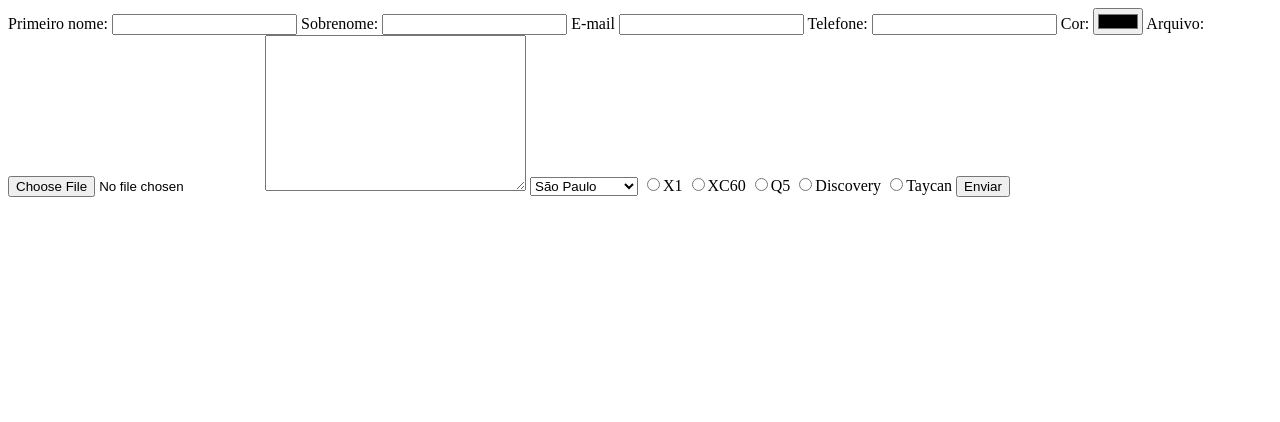
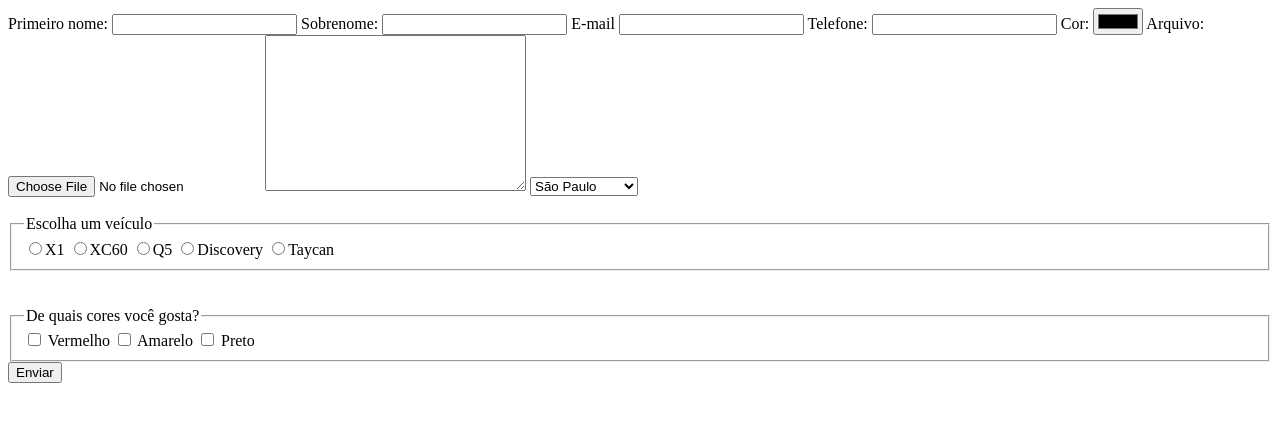
Before and after one commit to professorbossini/20231_maua_ecm252_html_intro, a plain HTML site: page forms.html in a window 1280 px wide. Drawn offline with Linux system fonts and the light colour scheme.

Commit message:
apostila03(html): fim da secao sobre forms
- retomar falando de tabelas

```diff
--- a/forms.html
+++ b/forms.html
@@ -50,12 +50,41 @@
       <option>Minas Gerais</option>
     </select>
 
+    <br><br>
+
     <!-- input[type=radio]*5 -->
-    <input id="X1"type="radio" name="veiculo"><label for="X1">X1</label>
-    <input id="XC60"type="radio" name="veiculo"><label for="XC60">XC60</label>
-    <input id="Q5"type="radio" name="veiculo"><label for="Q5">Q5</label>
-    <input id="Discovery"type="radio" name="veiculo"><label for="Discovery">Discovery</label>
-    <input id="Taycan"type="radio" name="veiculo"><label for="Taycan">Taycan</label>
+    <!-- fieldset>legend{Escolha um veículo} -->
+    <fieldset>
+      <legend>Escolha um veículo</legend>
+      <input id="X1"type="radio" name="veiculo"><label for="X1">X1</label>
+      <input id="XC60"type="radio" name="veiculo"><label for="XC60">XC60</label>
+      <input id="Q5"type="radio" name="veiculo"><label for="Q5">Q5</label>
+      <input id="Discovery"type="radio" name="veiculo"><label for="Discovery">Discovery</label>
+      <input id="Taycan"type="radio" name="veiculo"><label for="Taycan">Taycan</label>
+    </fieldset>
+
+    <br><br>
+
+    <!-- fieldset>(legend+(input[type=checkbox]+label)*3) -->
+    <fieldset>
+      <legend>De quais cores você gosta?</legend>
+      <input
+        type="checkbox"
+        id="vermelho"
+        name="cor">
+
+      <label for="vermelho">Vermelho</label>
+      <input
+        type="checkbox"
+        id="amarelo"
+        name="cor">
+      <label for="amarelo">Amarelo</label>
+      <input
+        type="checkbox"
+        id="preto"
+        name="cor">
+      <label for="preto">Preto</label>
+    </fieldset>
 
     <!-- input[type=submit value=Enviar] -->
     <input type="submit" value="Enviar">
```
